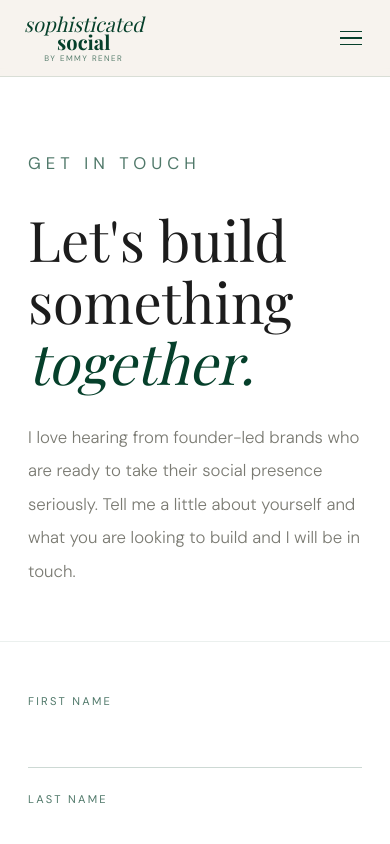
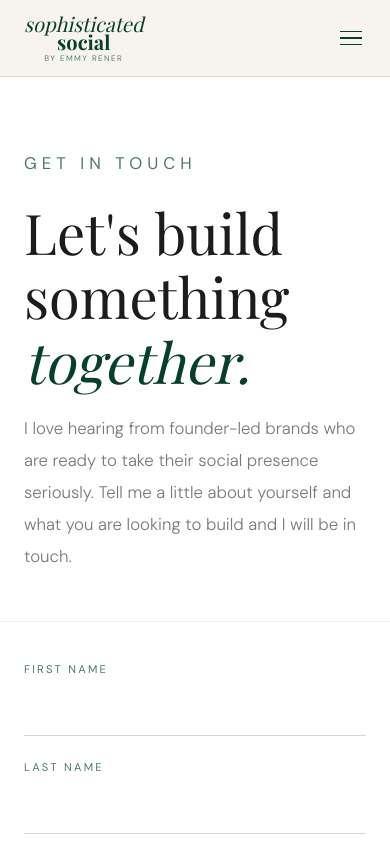
Before and after one commit to sigurvegaris/sophisticated-social, a Next.js app: page /connect in a window 390 px wide. Shown: the top 844 px of the page. Built offline with nearby package versions, Linux system fonts and the light colour scheme; a web font is replaced by a local one.

Commit message:
add emailjs contact form + updated services

```diff
--- a/app/connect/page.js
+++ b/app/connect/page.js
@@ -9,7 +9,7 @@ import emailjs from '@emailjs/browser'
 //      {{from_name}}, {{from_email}}, {{brand}}, {{message}}
 // 4. Replace the three constants below with your real IDs
 // ─────────────────────────────────────────────
-const EMAILJS_SERVICE_ID  = 'service_tbxzhbc'
+const EMAILJS_SERVICE_ID  = 'service_k8jt27a'
 const EMAILJS_TEMPLATE_ID = 'template_topl4jq'
 const EMAILJS_PUBLIC_KEY  = 'CWiWuWYTSB04n1ev2'
 
@@ -85,30 +85,30 @@ export default function Connect() {
   }
 
   return (
-    <div style={{ background: '#FFFFFF' }}>
+    <div style={{ background: '#FFFFFF', overflowX: 'hidden' }}>
 
       {/* ── HEADER ── */}
       <div style={{
-        padding: isMobile ? '80px 28px 52px' : '120px 80px 80px',
+        padding: isMobile ? '80px 24px 48px' : '120px 80px 80px',
         background: '#FFFFFF',
         borderBottom: '1px solid rgba(6,64,43,0.08)',
         display: 'grid',
         gridTemplateColumns: isMobile ? '1fr' : '1fr 1fr',
-        gap: isMobile ? '28px' : '80px',
+        gap: isMobile ? '20px' : '80px',
         alignItems: 'end'
       }}>
         <div>
-          <p style={{ fontSize: '0.75rem', letterSpacing: '0.3em', textTransform: 'uppercase', color: '#06402B', marginBottom: '28px', opacity: 0.7 }}>Get In Touch</p>
+          <p style={{ fontSize: '0.75rem', letterSpacing: '0.3em', textTransform: 'uppercase', color: '#06402B', marginBottom: '20px', opacity: 0.7 }}>Get In Touch</p>
           <h1 style={{
             fontFamily: 'Playfair Display, serif',
-            fontSize: isMobile ? '2.6rem' : 'clamp(2.8rem, 4vw, 4.5rem)',
-            fontWeight: 400, lineHeight: 1.1, color: '#1C1C1C'
+            fontSize: isMobile ? '2rem' : 'clamp(2.8rem, 4vw, 4.5rem)',
+            fontWeight: 400, lineHeight: 1.15, color: '#1C1C1C'
           }}>
             Let's build something<br />
             <em style={{ fontStyle: 'italic', color: '#06402B' }}>together.</em>
           </h1>
         </div>
-        <p style={{ fontSize: '1.05rem', lineHeight: 2, color: '#7A7A72', fontWeight: 300, alignSelf: 'end' }}>
+        <p style={{ fontSize: isMobile ? '0.9rem' : '1.05rem', lineHeight: 1.9, color: '#7A7A72', fontWeight: 300, alignSelf: 'end' }}>
           I love hearing from founder-led brands who are ready to take their social presence seriously. Tell me a little about yourself and what you are looking to build and I will be in touch.
         </p>
       </div>
@@ -122,7 +122,7 @@ export default function Connect() {
 
         {/* Form */}
         <div style={{
-          padding: isMobile ? '52px 28px' : '80px',
+          padding: isMobile ? '40px 24px' : '80px',
           borderRight: isMobile ? 'none' : '1px solid rgba(6,64,43,0.08)'
         }}>
           {submitted ? (
@@ -194,7 +194,7 @@ export default function Connect() {
               {/* Services */}
               <div>
                 <label style={{ ...labelStyle, marginBottom: '18px' }}>What services are you interested in?</label>
-                <div style={{ display: 'grid', gridTemplateColumns: isMobile ? '1fr' : '1fr 1fr', gap: '10px' }}>
+                <div style={{ display: 'grid', gridTemplateColumns: '1fr', gap: '10px' }}>
                   {[
                     'Content Creation',
                     'Social Media Management',
@@ -283,7 +283,7 @@ export default function Connect() {
 
         {/* Info Panel */}
         <div style={{
-          padding: isMobile ? '52px 28px' : '80px',
+          padding: isMobile ? '40px 24px' : '80px',
           background: '#F7F3EE',
           display: 'flex', flexDirection: 'column',
           justifyContent: 'space-between', gap: '48px'
```
